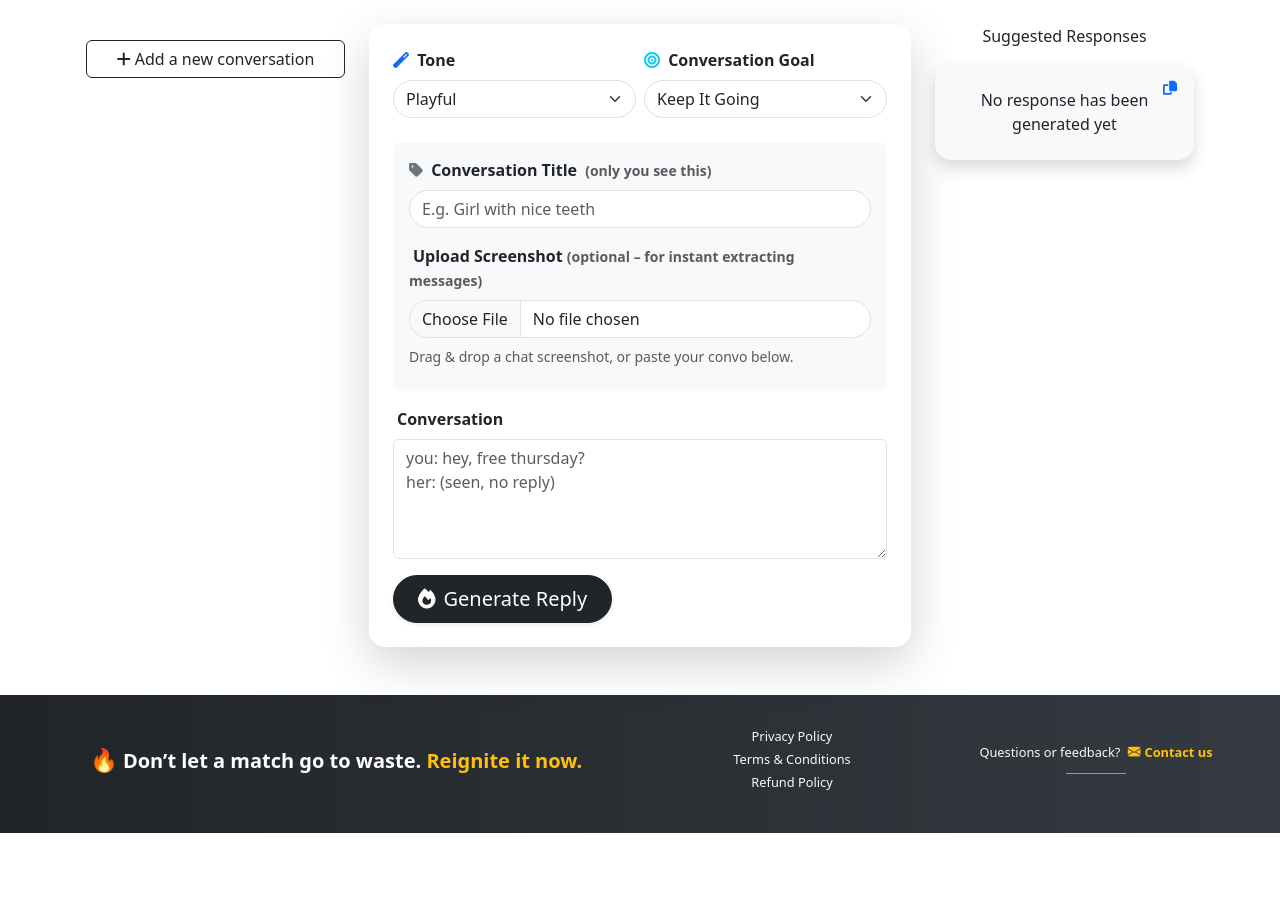
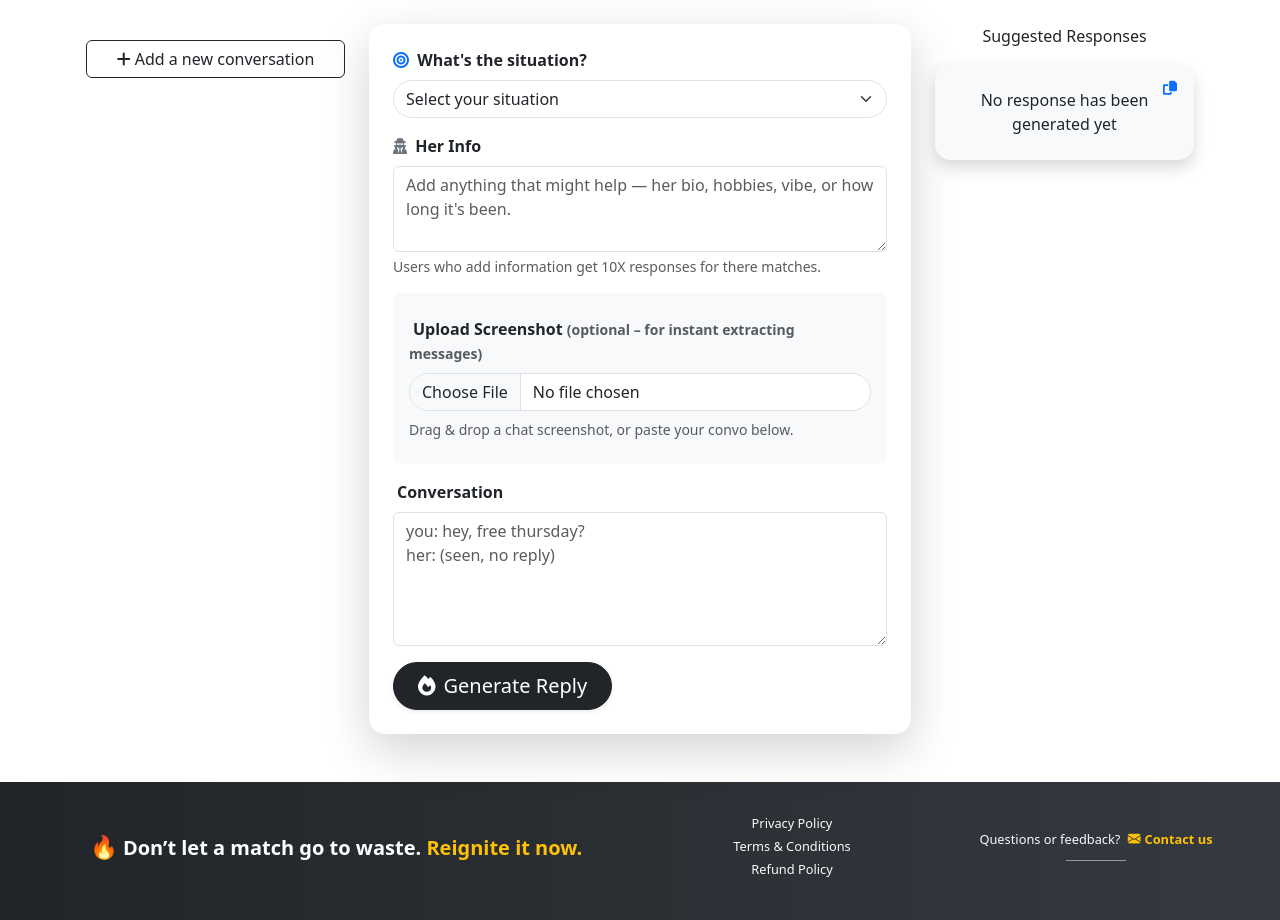
Before and after one commit to attreyabhatt/reignite, a Django app: page /conversations/ in a window 1280 px wide. Shown: the part 69-989 px from the top of the page. Before the commit the page ends 902 px from the top, so only its background shows below. Run offline with Django 5.2, Linux system fonts and the light colour scheme; the visitor is signed in with stand-in values (Sample User, id 1); data that the repository does not hold is empty.

Commit message:
removing tone and goal and adding situation and her info. Partially completed

```diff
--- a/src/conversation/models.py
+++ b/src/conversation/models.py
@@ -16,8 +16,8 @@ class Conversation(models.Model):
     user = models.ForeignKey(User, on_delete=models.CASCADE, related_name='conversations')
     girl_title = models.CharField(max_length=255)
     content = models.TextField()
-    tone = models.CharField(max_length=50, blank=True, null=True)
-    goal = models.CharField(max_length=100, blank=True, null=True)
+    situation = models.CharField(max_length=150)  # e.g. 'left_on_read'
+    her_info = models.TextField(blank=True)       # Freeform input about her
     last_updated = models.DateTimeField(auto_now=True)
 
     def __str__(self):
--- a/src/conversation/views.py
+++ b/src/conversation/views.py
@@ -38,29 +38,34 @@ def ajax_reply(request):
             return JsonResponse({'redirect_url': reverse('pricing:pricing')})
 
         data = json.loads(request.body)
-        girl_title = data.get('girl_title', '').strip()
+        from datetime import datetime
+
+        # Auto-generate title if not provided
+        now_str = datetime.now().strftime("%b %d, %H:%M")
+        girl_title = f"Conversation on {now_str}"
         last_text = data.get('last_text', '').strip()
-        tone = data.get('tone', '').strip()
-        goal = data.get('goal', '').strip()
+        situation = data.get('situation', '').strip()
+        her_info = data.get('her_info', '').strip()
 
-        # Save the conversation for the user
+
         conversation, created = Conversation.objects.get_or_create(
             user=request.user,
             girl_title=girl_title,
             defaults={
                 'content': last_text,
-                'tone': tone,
-                'goal': goal,
+                'situation': situation,
+                'her_info': her_info,
             }
         )
         if not created:
             conversation.content = last_text
-            conversation.tone = tone
-            conversation.goal = goal
+            conversation.situation = situation
+            conversation.her_info = her_info
             conversation.save()
 
+
         # Generate AI response
-        custom_response, success = generate_custom_comeback(last_text,tone,goal)
+        custom_response, success = generate_custom_comeback(last_text,situation,her_info)
         print(custom_response)
 
         # Validate success before deducting credit
--- a/src/templates/conversation/index.html
+++ b/src/templates/conversation/index.html
@@ -47,52 +47,56 @@
                 <form id="chatForm" class="rounded-4 shadow-lg bg-white p-4 w-100">
                     {% csrf_token %}
 
-                    <!-- Platform and What Happened -->
-                    <div class="mb-4">
-                        <div class="row g-2">
-                            <div class="col-12 col-md-6">
-                                <label for="tone" class="form-label fw-semibold">
-                                    <i class="fa fa-magic me-1 text-primary"></i> Tone
-                                </label>
-                                <select class="form-select rounded-pill" id="tone" name="tone">
-                                    <option value="playful">Playful</option>
-                                    <option value="flirty">Flirty</option>
-                                    <option value="sincere">Sincere</option>
-                                    <option value="confident">Confident</option> <!-- Replaces "cocky" -->
-                                    <option value="mysterious">Mysterious</option>
-                                    <option value="funny">Funny</option>
-                                </select>
-                            </div>
+                    <div class="mb-3">
+                        <label for="situation" class="form-label fw-semibold">
+                            <i class="fa fa-bullseye me-1 text-primary"></i> What's the situation?
+                        </label>
+                        <select class="form-select rounded-pill" id="situation" name="situation" required>
+                            <option value="" disabled selected>Select your situation</option>
 
-                            <div class="col-12 col-md-6">
-                                <label for="goal" class="form-label fw-semibold">
-                                    <i class="fa fa-bullseye me-1 text-info"></i> Conversation Goal
-                                </label>
-                                <select class="form-select rounded-pill" id="goal" name="goal">
-                                    <option value="keep it going">Keep It Going</option>
-                                    <option value="increase flirtation">Flirt a Little More</option>
-                                    <!-- Replaces "escalate" -->
-                                    <option value="build emotional connection">Build Emotional Connection</option>
-                                    <option value="suggest casual meetup">Ask Her Out</option> <!-- Safer phrasing -->
-                                    <option value="recover from bad message">Recover from a Dry/Bad Reply</option>
-                                    <option value="playfully test her interest">Playfully Test Her Interest</option>
-                                    <!-- Replaces "test her" -->
-                                </select>
-                            </div>
-                        </div>
+                            <optgroup label="Starting the conversation">
+                                <option value="just_matched">We just matched</option>
+                                <option value="responding_to_prompt">She responded to something on my profile</option>
+                            </optgroup>
+
+                            <optgroup label="Mid-conversation">
+                                <option value="stuck_after_reply">She replied, but I don’t know what to say</option>
+                                <option value="dry_reply">She gave a dry or one-word reply</option>
+                                <option value="she_asked_question">She asked me a question</option>
+                                <option value="feels_like_interview">Conversation feels like an interview</option>
+                            </optgroup>
+
+                            <optgroup label="Recovering or Reigniting">
+                                <option value="left_on_read">She left me on read</option>
+                                <option value="reviving_old_chat">I haven’t talked to her in a while</option>
+                                <option value="recovering_after_cringe">I think I said something off</option>
+                                <option value="mixed_signals">She’s giving mixed signals</option>
+                            </optgroup>
+
+                            <optgroup label="Escalating or Transitioning">
+                                <option value="she_interested">She seems really into me</option>
+                                <option value="planning_date">We’re planning a date</option>
+                                <option value="post_date_followup">Following up after a date or call</option>
+                                <option value="switching_platforms">Trying to move to another platform</option>
+                            </optgroup>
+                        </select>
+                    </div>
 
 
+                    <div class="mb-3">
+                        <label for="her-info" class="form-label fw-semibold">
+                            <i class="fa-solid fa-user-secret me-1 text-secondary"></i> Her Info
+                        </label>
+                        <textarea name="her-info" id="her-info" class="form-control" rows="3"
+                            placeholder="Add anything that might help — her bio, hobbies, vibe, or how long it's been."></textarea>
+                        <div class="form-text">
+                            Users who add information get 10X responses for there matches.
+                        </div>
                     </div>
+
 
                     <!-- Title and Screenshot Upload -->
                     <div class="mb-3 p-3 rounded-3" style="background: #f8f9fa;">
-                        <label for="girl-title" class="form-label fw-semibold">
-                            <i class="fa fa-tag me-1 text-secondary"></i> Conversation Title
-                            <span class="small text-muted ms-1">(only you see this)</span>
-                        </label>
-                        <input type="text" class="form-control rounded-pill mb-2" id="girl-title" name="girl-title"
-                            placeholder="E.g. Girl with nice teeth">
-
                         <label for="formFile" class="form-label mt-2 fw-semibold">
                             <i class="me-1 text-success"></i> Upload Screenshot
                             <span class="small text-muted">(optional – for instant extracting messages)</span>
@@ -115,7 +119,7 @@
                             <i class="me-1 text-warning"></i> Conversation
                         </label>
                         <textarea name="last-reply" id="last-reply" class="form-control" style="min-height:120px"
-                            placeholder="you: hey, free thursday?&#10;her: (seen, no reply)"></textarea>
+                            placeholder="you: hey, free thursday?&#10;her: (seen, no reply)" rows="5"></textarea>
                     </div>
 
                     <!-- Submit -->
@@ -186,11 +190,10 @@
             <span class="ms-2 text-muted">Generating your texts…</span>
         `;
 
-        let girl_title = document.getElementById('girl-title').value;
+        let girl_title = ""; // will be auto-generated
         let last_reply = document.getElementById('last-reply').value;
-        let tone = document.getElementById('tone').value;
-        let goal = document.getElementById('goal').value;
-
+        let situation = document.getElementById('situation').value;
+        let her_info = document.getElementById('her-info').value;
 
         window.scrollTo({
             top: 0,
@@ -206,8 +209,8 @@
             body: JSON.stringify({
                 last_text: last_reply,
                 girl_title: girl_title,
-                tone: tone,
-                goal: goal
+                situation: situation,
+                her_info: her_info
             })
         })
             .then(response => response.json())
@@ -326,10 +329,9 @@
                                         alert('Could not load conversation.');
                                         return;
                                     }
-                                    document.getElementById('girl-title').value = data.girl_title;
                                     document.getElementById('last-reply').value = data.content;
-                                    document.getElementById('platform').value = data.platform || 'Instagram DM';
-                                    document.getElementById('what-happened').value = data.what_happened || 'Not sure / Just stopped';
+                                    document.getElementById('situation').value = data.situation || 'just_matched';
+                                    document.getElementById('her-info').value = data.her_info || '';
                                     document.getElementById('suggestedReplyMsg').innerHTML = 'No response has been generated yet';
                                     document.getElementById("suggestedReply2").style.display = "none";
                                     document.getElementById("suggestedReply3").style.display = "none";
@@ -369,10 +371,9 @@
                         alert('Could not load conversation.');
                         return;
                     }
-                    document.getElementById('girl-title').value = data.girl_title;
                     document.getElementById('last-reply').value = data.content;
-                    document.getElementById('tone').value = data.tone || 'playful';
-                    document.getElementById('goal').value = data.goal || 'keep it going';
+                    document.getElementById('situation').value = data.situation || 'just_matched';
+                    document.getElementById('her-info').value = data.her_info || ' ';
                     document.getElementById('suggestedReplyMsg').innerHTML = 'No response has been generated yet';
                     var suggestedReply2 = document.getElementById("suggestedReply2");
                     suggestedReply2.style.display = "none"
```
Also changed, not shown: src/conversation/migrations/0005_remove_conversation_goal_remove_conversation_tone_and_more.py (added).
